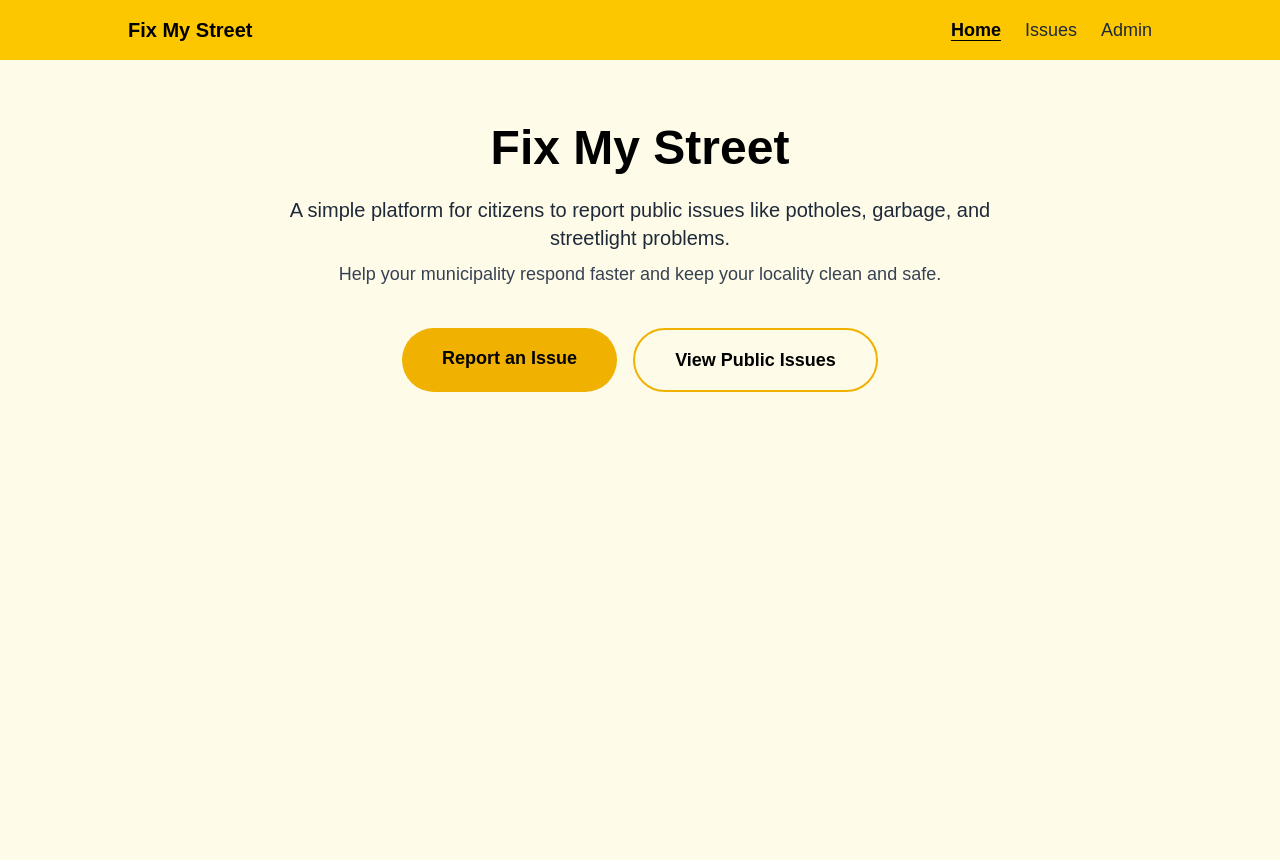
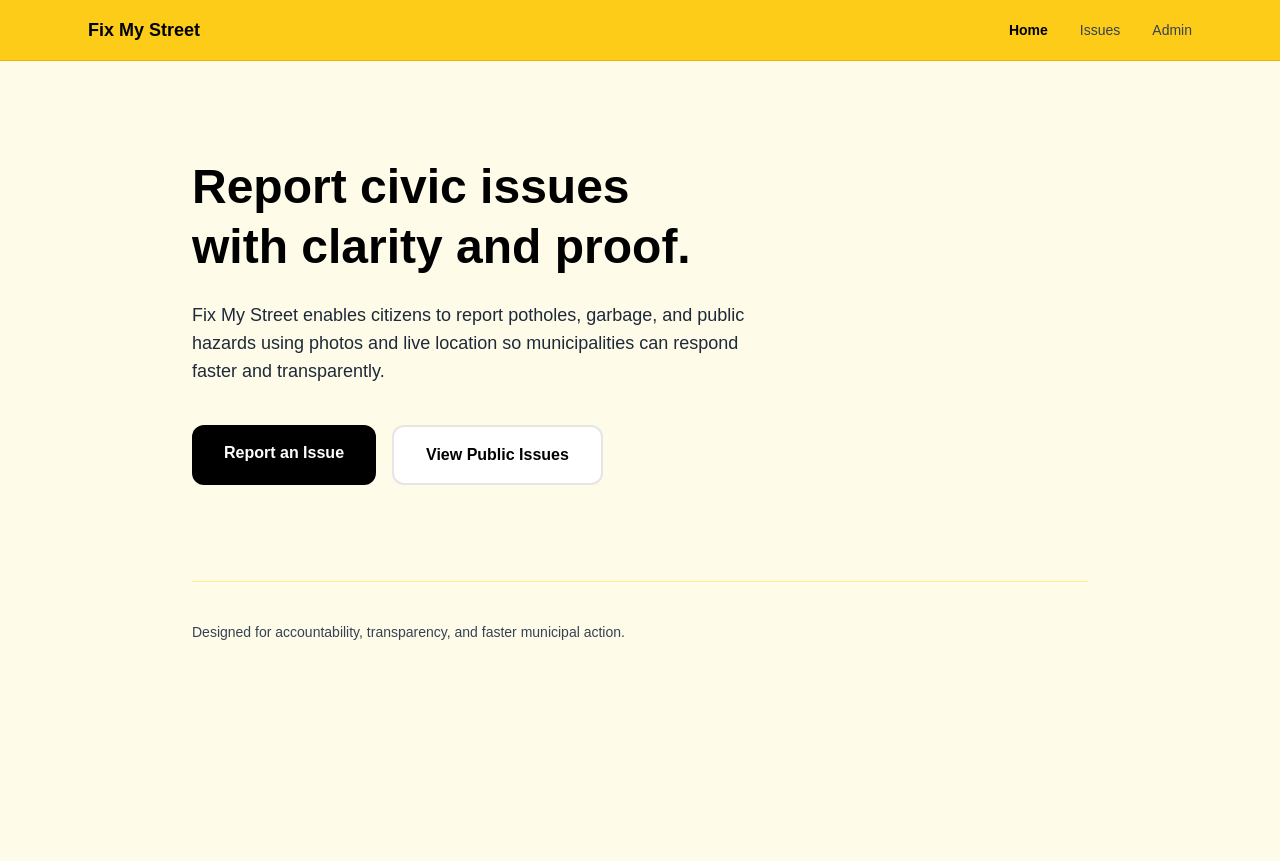
Before and after one commit to kalelrishi/fix-my-street, a Next.js app: page / in a window 1280 px wide. Built offline with nearby package versions, Linux system fonts and the light colour scheme.

Commit message:
Refine yellow theme for professional aesthetic

```diff
--- a/app/components/Navbar.tsx
+++ b/app/components/Navbar.tsx
@@ -6,33 +6,33 @@ import { usePathname } from "next/navigation";
 export default function Navbar() {
   const pathname = usePathname();
 
-  function linkClass(path: string) {
+  function linkStyle(path: string) {
     return pathname === path
-      ? "text-black font-bold underline underline-offset-4"
-      : "text-gray-800 hover:text-black";
+      ? "text-black font-semibold"
+      : "text-gray-700 hover:text-black";
   }
 
   return (
-    <nav className="w-full bg-yellow-400 px-6 py-4 shadow-md">
-      <div className="mx-auto flex max-w-5xl items-center justify-between">
-        {/* App Name */}
-        <Link href="/" className="text-xl font-extrabold text-black">
+    <header className="sticky top-0 z-50 bg-yellow-400/90 backdrop-blur border-b border-yellow-500">
+      <div className="mx-auto flex max-w-6xl items-center justify-between px-6 py-4">
+        {/* Brand */}
+        <Link href="/" className="text-lg font-bold text-black">
           Fix My Street
         </Link>
 
-        {/* Links */}
-        <div className="flex gap-6 text-lg font-medium">
-          <Link href="/" className={linkClass("/")}>
+        {/* Navigation */}
+        <nav className="flex items-center gap-8 text-sm">
+          <Link href="/" className={linkStyle("/")}>
             Home
           </Link>
-          <Link href="/issues" className={linkClass("/issues")}>
+          <Link href="/issues" className={linkStyle("/issues")}>
             Issues
           </Link>
-          <Link href="/admin/" className={linkClass("/admin/issues")}>
+          <Link href="/admin" className={linkStyle("/admin")}>
             Admin
           </Link>
-        </div>
+        </nav>
       </div>
-    </nav>
+    </header>
   );
 }
--- a/app/page.tsx
+++ b/app/page.tsx
@@ -1,36 +1,43 @@
 export default function HomePage() {
   return (
-    <main className="min-h-screen bg-yellow-50 px-6 py-16">
-      <div className="mx-auto max-w-3xl text-center">
-        <h1 className="text-5xl font-extrabold text-black">
-          Fix My Street
+    <main className="min-h-screen bg-yellow-50 px-6 py-24">
+      <div className="mx-auto max-w-4xl">
+        {/* Headline */}
+        <h1 className="text-5xl font-bold leading-tight text-black">
+          Report civic issues <br />
+          with clarity and proof.
         </h1>
 
-        <p className="mt-6 text-xl text-gray-800">
-          A simple platform for citizens to report public issues
-          like potholes, garbage, and streetlight problems.
+        {/* Description */}
+        <p className="mt-6 max-w-xl text-lg text-gray-800">
+          Fix My Street enables citizens to report potholes, garbage,
+          and public hazards using photos and live location so
+          municipalities can respond faster and transparently.
         </p>
 
-        <p className="mt-2 text-lg text-gray-700">
-          Help your municipality respond faster and keep your
-          locality clean and safe.
-        </p>
-
-        {/* Action Buttons */}
-        <div className="mt-10 flex flex-col gap-4 sm:flex-row sm:justify-center">
+        {/* Actions */}
+        <div className="mt-10 flex gap-4">
           <a
             href="/report"
-            className="rounded-full bg-yellow-500 px-10 py-4 text-lg font-bold text-black hover:bg-yellow-600 transition"
+            className="rounded-xl bg-black px-8 py-4 text-base font-semibold text-white hover:bg-gray-900 transition"
           >
             Report an Issue
           </a>
 
           <a
             href="/issues"
-            className="rounded-full border-2 border-yellow-500 px-10 py-4 text-lg font-bold text-black hover:bg-yellow-100 transition"
+            className="rounded-xl border-2 border-black/10 bg-white px-8 py-4 text-base font-semibold text-black hover:bg-yellow-100 transition"
           >
             View Public Issues
           </a>
+        </div>
+
+        {/* Divider */}
+        <div className="mt-24 border-t border-yellow-200 pt-10">
+          <p className="text-sm text-gray-700">
+            Designed for accountability, transparency, and faster
+            municipal action.
+          </p>
         </div>
       </div>
     </main>
```
